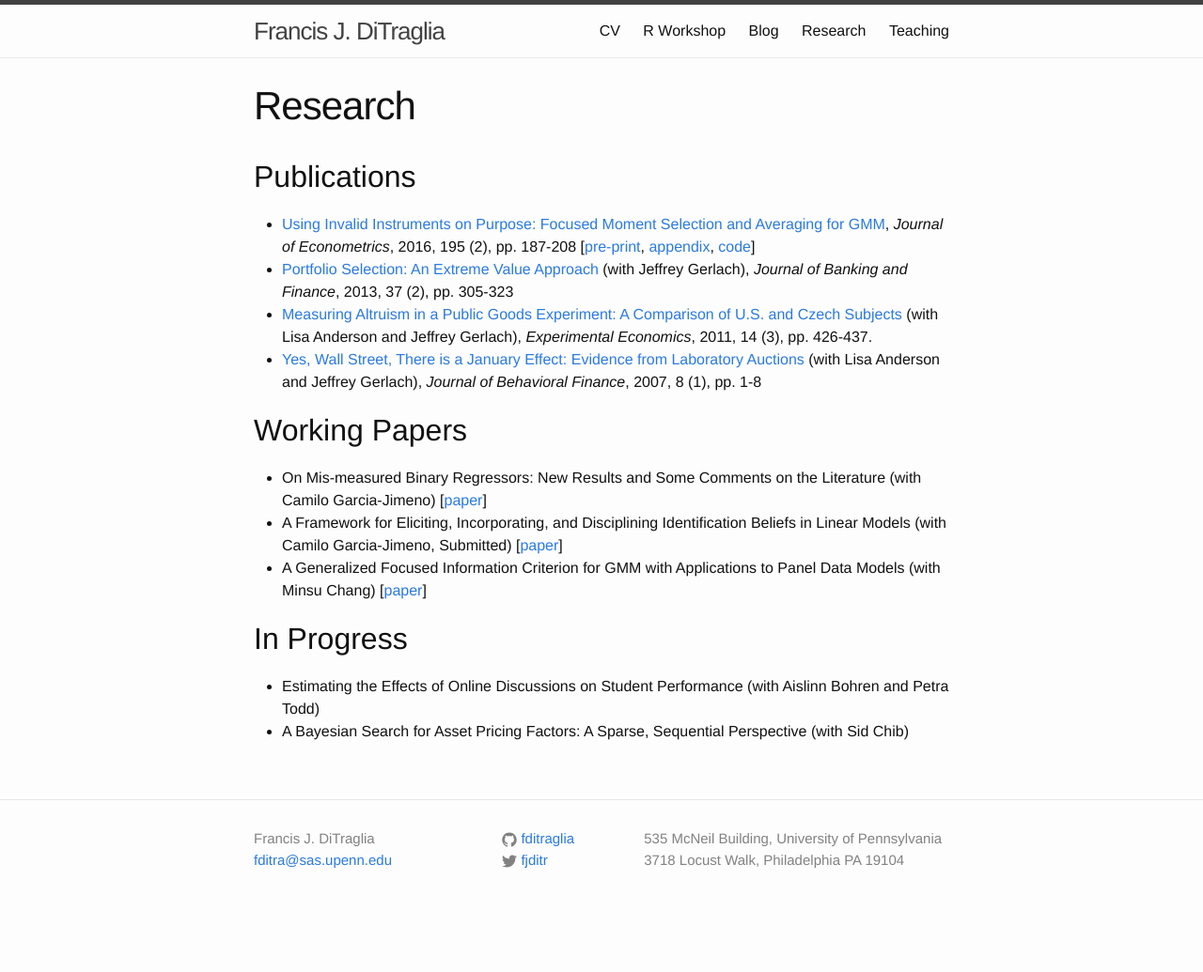
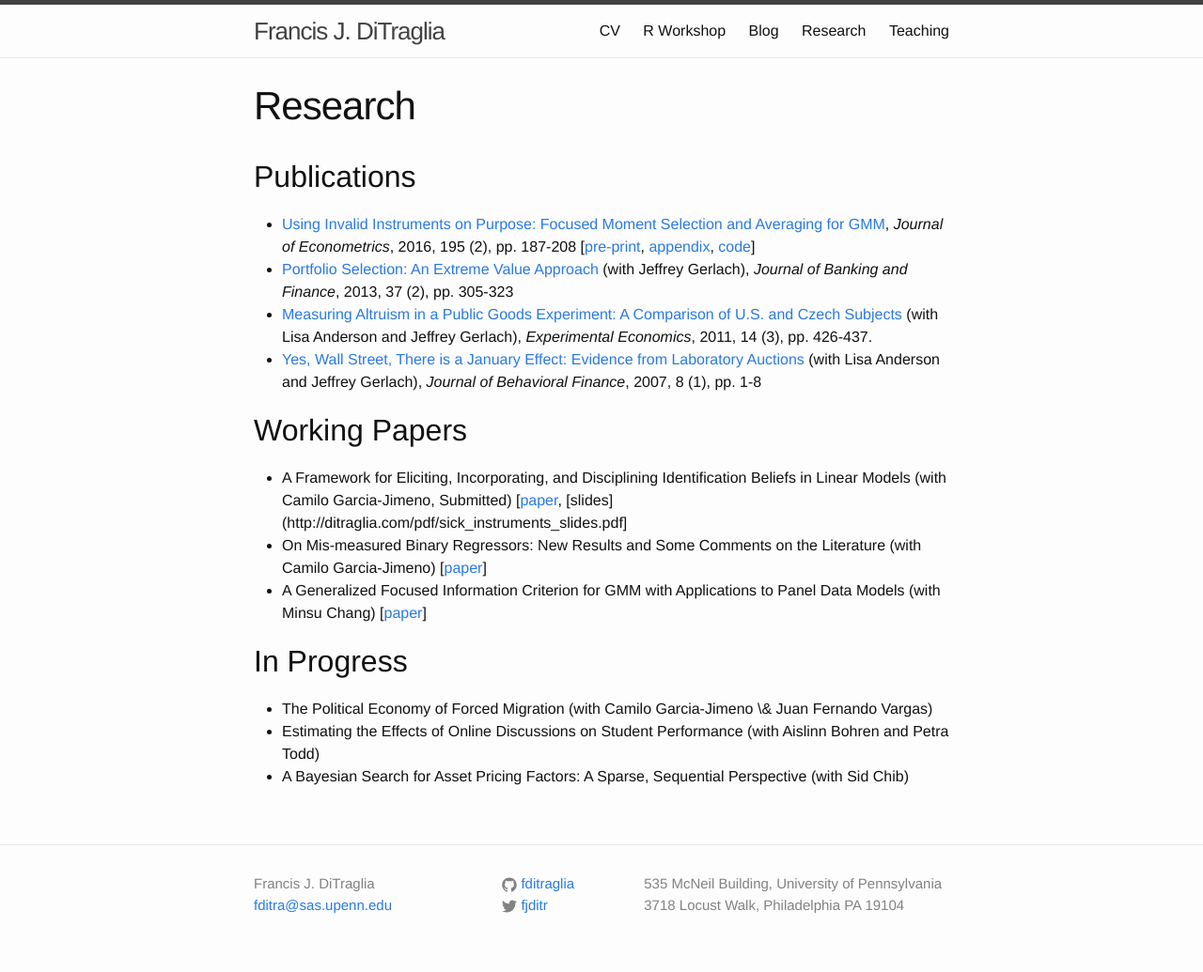
Before and after one commit to fditraglia/fditraglia.github.io, a Jekyll site: the page built from research.md, in a window 1280 px wide. Shown: the whole page at 94% size. Built offline with Jekyll 4.4.1, drawn with Linux system fonts in a browser that asks for light colours; before the commit the page ends 987 px from its top, so only the background shows below that.

Commit message:
update research, add link to slides for Fed talk

```diff
--- a/research.md
+++ b/research.md
@@ -12,10 +12,11 @@
 
 ## Working Papers
 
+- A Framework for Eliciting, Incorporating, and Disciplining Identification Beliefs in Linear Models (with Camilo Garcia-Jimeno, Submitted) [[paper](http://ditraglia.com/pdf/DiTraglia_Garcia-Jimeno_2016.pdf), [slides](http://ditraglia.com/pdf/sick_instruments_slides.pdf]
 - On Mis-measured Binary Regressors: New Results and Some Comments on the Literature (with Camilo Garcia-Jimeno) [[paper](http://ditraglia.com//pdf/DiTraglia_Garcia-Jimeno_2015b.pdf)]
-- A Framework for Eliciting, Incorporating, and Disciplining Identification Beliefs in Linear Models (with Camilo Garcia-Jimeno, Submitted) [[paper](http://ditraglia.com/pdf/DiTraglia_Garcia-Jimeno_2016.pdf)]
 - A Generalized Focused Information Criterion for GMM with Applications to Panel Data Models (with Minsu Chang) [[paper](http://ditraglia.com/pdf/GFIC_paper.pdf)]
 
 ## In Progress
+- The Political Economy of Forced Migration (with Camilo Garcia-Jimeno \& Juan Fernando Vargas)
 - Estimating the Effects of Online Discussions on Student Performance (with Aislinn Bohren and Petra Todd)
 - A Bayesian Search for Asset Pricing Factors: A Sparse, Sequential Perspective (with Sid Chib)
```
